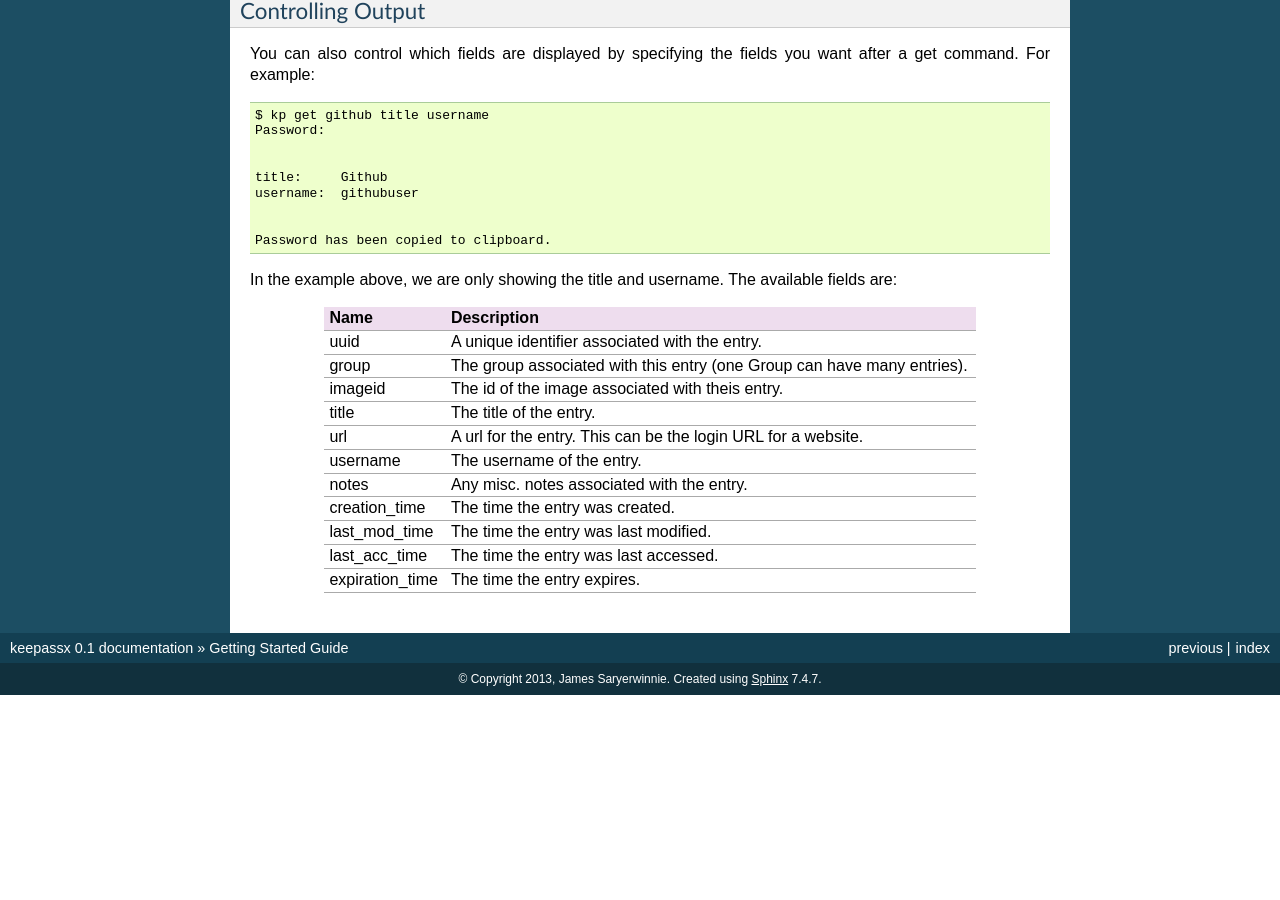
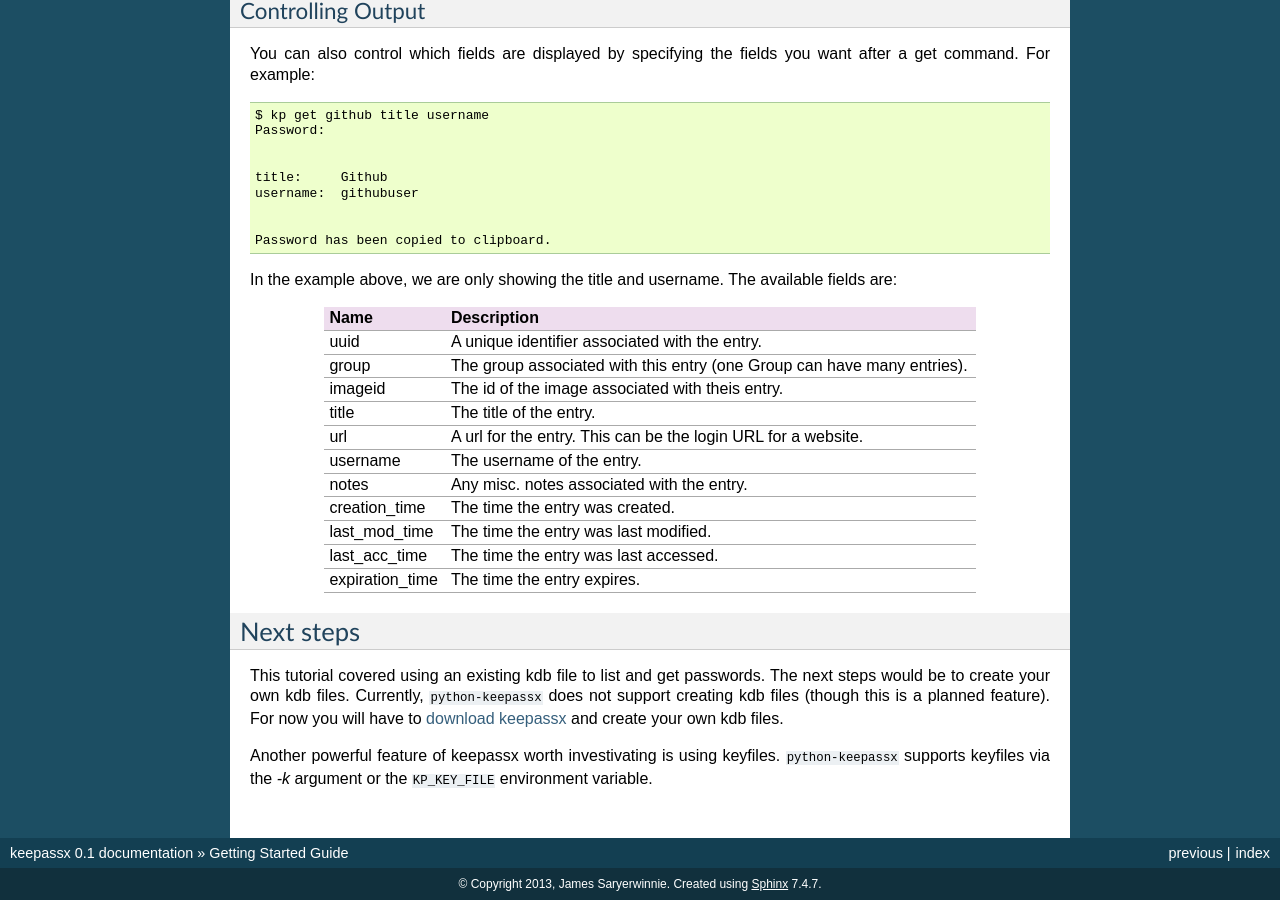
Before and after one commit to jamesls/python-keepassx, a Sphinx documentation site: the page built from docs/gettingstarted.rst, in a window 1280 px wide and 900 px high, scrolled down 1907 px. Built offline with Sphinx 7.4.7, drawn with Linux system fonts in a browser that asks for light colours; before the commit the page ends 2602 px from its top, so only the background shows below that.

Commit message:
Add getting started next steps

```diff
--- a/docs/gettingstarted.rst
+++ b/docs/gettingstarted.rst
@@ -173,3 +173,17 @@ In the example above, we are only showing the title and username. The available
      - The time the entry was last accessed.
    * - expiration_time
      - The time the entry expires.
+
+
+Next steps
+==========
+
+This tutorial covered using an existing kdb file to list and get passwords.
+The next steps would be to create your own kdb files.  Currently,
+``python-keepassx`` does not support creating kdb files (though this is a
+planned feature).  For now you will have to `download keepassx
+<http://www.keepassx.org/downloads>`_ and create your own kdb files.
+
+Another powerful feature of keepassx worth investivating is using keyfiles.
+``python-keepassx`` supports keyfiles via the `-k` argument or the
+``KP_KEY_FILE`` environment variable.
```
